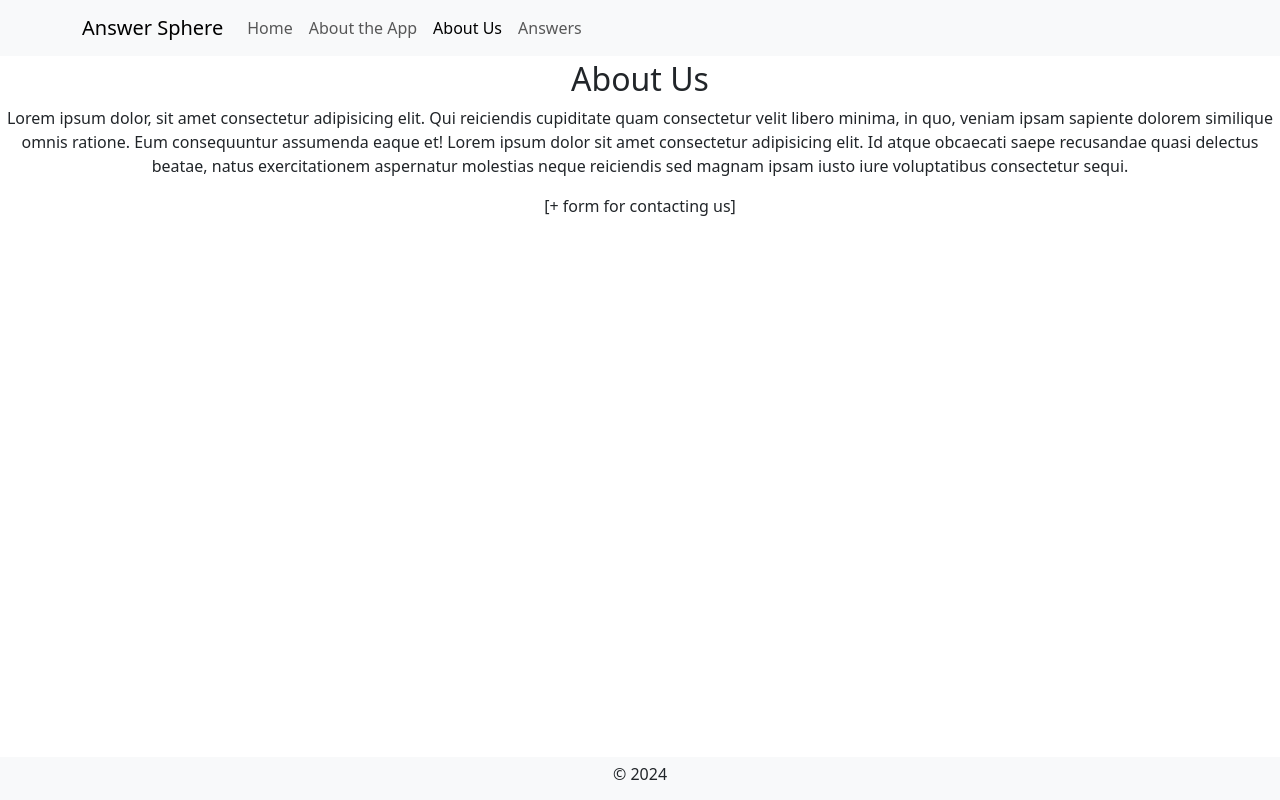
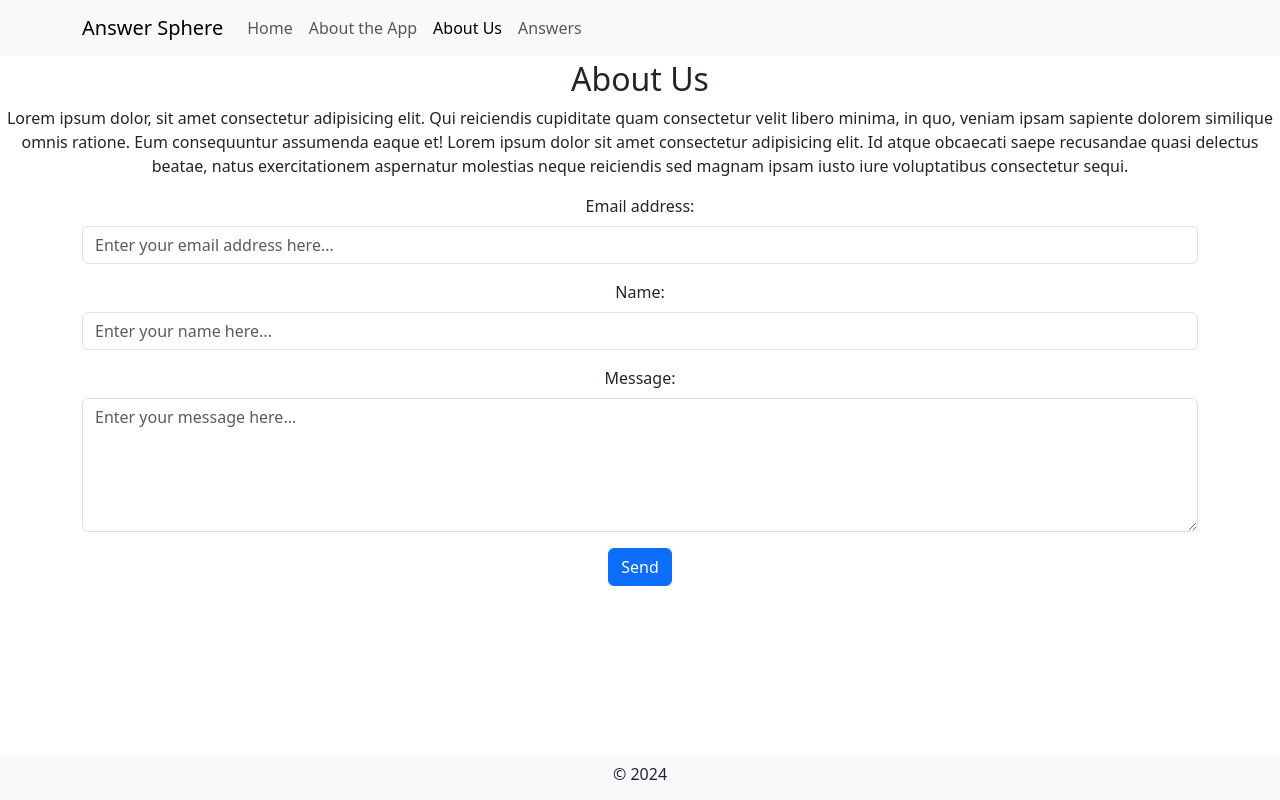
Before and after one commit to nyitrai87/answersphere, a React (Vite) app: page /Contact in a window 1280 px wide. Built offline with nearby package versions, Linux system fonts and the light colour scheme.

Commit message:
added contact form powered by EmailJS, changed routing of Home page

```diff
--- a/package.json
+++ b/package.json
@@ -10,6 +10,7 @@
     "preview": "vite preview"
   },
   "dependencies": {
+    "@emailjs/browser": "^4.1.0",
     "bootstrap": "^5.3.3",
     "dayjs": "^1.11.10",
     "react": "^18.2.0",
--- a/src/App.jsx
+++ b/src/App.jsx
@@ -14,16 +14,16 @@ function App() {
 
   return (
     <>
-    <Router>
-      <Header/>
-      <Routes>
-        <Route path="Home" element={<Home/>} />
-        <Route path="AboutApp" element={<AboutApp/>} />
-        <Route path="Contact" element={<Contact/>} />
-        <Route path="AnswerPage" element={<AnswerPage/>} />
-      </Routes>
-    </Router>
-    <Footer/>
+      <Router>
+        <Header />
+        <Routes>
+          <Route path="/" element={<Home />} />
+          <Route path="AboutApp" element={<AboutApp />} />
+          <Route path="Contact" element={<Contact />} />
+          <Route path="AnswerPage" element={<AnswerPage />} />
+        </Routes>
+      </Router>
+      <Footer />
     </>
   )
 }
--- a/src/components/Contact/Contact.jsx
+++ b/src/components/Contact/Contact.jsx
@@ -1,14 +1,82 @@
+import { useRef } from 'react';
+import { useState } from 'react';
+import Button from 'react-bootstrap/Button';
+import Form from 'react-bootstrap/Form';
+import Modal from 'react-bootstrap/Modal';
+import Container from 'react-bootstrap/Container';
+import emailjs from '@emailjs/browser';
+
+const SERVICE_ID = import.meta.env.VITE_SERVICE_ID;
+const TEMPLATE_ID = import.meta.env.VITE_TEMPLATE_ID;
+const PUBLIC_KEY = import.meta.env.VITE_PUBLIC_KEY;
+
 function Contact() {
+  const [show, setShow] = useState(false);
+
+  const handleClose = () => setShow(false);
+  const handleShow = () => setShow(true);
+
+  const form = useRef();
+
+  const sendEmail = (e) => {
+    e.preventDefault();
+    emailjs
+      .sendForm(
+        SERVICE_ID,
+        TEMPLATE_ID,
+        form.current,
+        PUBLIC_KEY
+      )
+      .then(
+        (result) => {
+          e.target.reset();
+          console.log(result.text);
+        },
+        (error) => {
+          console.log(error.text);
+        }
+      );
+  };
+
   return (
-    <div className='Contact'>
-      <h2>About Us</h2>
-      <p>
-      Lorem ipsum dolor, sit amet consectetur adipisicing elit. Qui reiciendis cupiditate quam consectetur velit libero minima, in quo, veniam ipsam sapiente dolorem similique omnis ratione. Eum consequuntur assumenda eaque et! Lorem ipsum dolor sit amet consectetur adipisicing elit. Id atque obcaecati saepe recusandae quasi delectus beatae, natus exercitationem aspernatur molestias neque reiciendis sed magnam ipsam iusto iure voluptatibus consectetur sequi.
-      </p>
-      <p>
-        [+ form for contacting us]
-      </p>
-    </div>
+    <>
+      <div className='about-us'>
+        <h2>About Us</h2>
+        <p>
+          Lorem ipsum dolor, sit amet consectetur adipisicing elit. Qui reiciendis cupiditate quam consectetur velit libero minima, in quo, veniam ipsam sapiente dolorem similique omnis ratione. Eum consequuntur assumenda eaque et! Lorem ipsum dolor sit amet consectetur adipisicing elit. Id atque obcaecati saepe recusandae quasi delectus beatae, natus exercitationem aspernatur molestias neque reiciendis sed magnam ipsam iusto iure voluptatibus consectetur sequi.
+        </p>
+      </div>
+      <Container>
+        <Form ref={form} onSubmit={sendEmail}>
+          <Form.Group className="mb-3">
+            <Form.Label>Email address:</Form.Label>
+            <Form.Control type="email" name="email" placeholder="Enter your email address here..." />
+          </Form.Group>
+          <Form.Group className="mb-3">
+            <Form.Label>Name:</Form.Label>
+            <Form.Control type="text" name="name" placeholder="Enter your name here..." />
+          </Form.Group>
+          <Form.Group className="mb-3">
+            <Form.Label>Message:</Form.Label>
+            <Form.Control as="textarea" name="message" placeholder="Enter your message here..." rows={5} />
+          </Form.Group>
+          <Button variant="primary" type="submit" onClick={handleShow}>
+            Send
+          </Button>
+
+          <Modal show={show} onHide={handleClose}>
+            <Modal.Header closeButton>
+              <Modal.Title>Your message has been sent!</Modal.Title>
+            </Modal.Header>
+            <Modal.Footer>
+              <Button variant="secondary" className="close-btn" onClick={handleClose}>
+                Close
+              </Button>
+            </Modal.Footer>
+          </Modal>
+        </Form>
+      </Container>
+    </>
   )
 }
 
```
Also changed, not shown: 2 other files (tests, documents, lock files or other folders).
